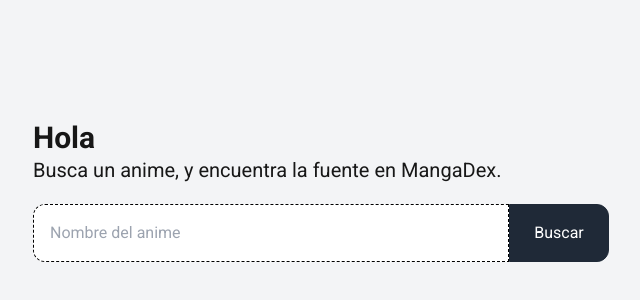
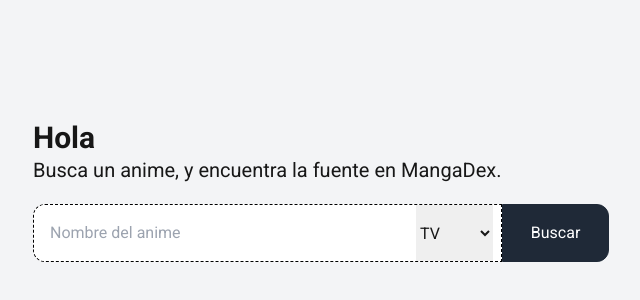
Before and after one commit to ramiro-uziel/semanatec-proyecto-web, a Next.js app: page / in a window 1280 px wide. Shown: the part 216-516 px from the top of the page, without its empty margins (319-959 px from the left). Built offline with nearby package versions, Linux system fonts and the light colour scheme.

Commit message:
Busca TV o Pelicula y Cambios a UI

```diff
--- a/src/app/page.tsx
+++ b/src/app/page.tsx
@@ -26,6 +26,7 @@ type AnimeResult = {
 
 export default function Home() {
   const [searchTerm, setSearchTerm] = useState("");
+  const [animeType, setAnimeType] = useState("tv");
   const [animeResult, setAnimeResult] = useState<AnimeResult | null>(null);
   const [hasSearched, setHasSearched] = useState(false);
   const [isLoading, setIsLoading] = useState(false);
@@ -43,7 +44,7 @@ export default function Home() {
       const response = await fetch(
         `https://api.jikan.moe/v4/anime?q=${encodeURIComponent(
           searchTerm
-        )}&limit=1&sfw=true`
+        )}&type=${animeType.toUpperCase()}&limit=1&sfw=true`
       );
 
       if (!response.ok) {
@@ -78,17 +79,27 @@ export default function Home() {
         </p>
 
         <form onSubmit={handleSearch} className="w-full">
-          <div className="flex ">
+          <div className="flex flex-col sm:flex-row gap-2 sm:gap-0">
+            <div className="flex flex-row w-full justify-between bg-white border border-black border-dashed sm:rounded-r-none rounded-xl">
               <input
                 type="text"
                 value={searchTerm}
                 onChange={(e) => setSearchTerm(e.target.value)}
                 placeholder="Nombre del anime"
-              className="flex-grow p-4 outline-none border border-dashed border-black rounded-l-xl"
+                className="p-4 outline-none w-full rounded-l-xl"
               />
+              <select
+                value={animeType}
+                onChange={(e) => setAnimeType(e.target.value)}
+                className="max-w-18 w-min mr-2  outline-none sm:rounded-none rounded-xl"
+              >
+                <option value="tv">TV</option>
+                <option value="movie">Película</option>
+              </select>
+            </div>
             <button
               type="submit"
-              className="border border-gray-800 bg-gray-800 text-white px-6 py-4 hover:bg-gray-600 hover:text-white transition duration-100 ease-in-out rounded-r-xl w-[100px]"
+              className="border border-gray-800 bg-gray-800 text-white px-6 py-4 hover:bg-gray-600 hover:text-white transition duration-100 ease-in-out rounded-xl sm:rounded-l-none sm:rounded-r-xl w-full sm:w-[120px]"
               disabled={isLoading}
             >
               {isLoading ? "..." : "Buscar"}
@@ -134,9 +145,11 @@ export default function Home() {
                     <p className="mb-2">
                       <strong>Año:</strong> {animeResult.year || "N/A"}
                     </p>
+                    {animeResult.episodes > 0 && (
                       <p className="mb-2">
                         <strong>Episodios:</strong> {animeResult.episodes}
                       </p>
+                    )}
                     <p className="mb-2">
                       <strong>Status:</strong>{" "}
                       {animeResult.airing ? "En emisión" : "Terminado"}
```
Lines whose indentation alone changed are shown as unchanged.
